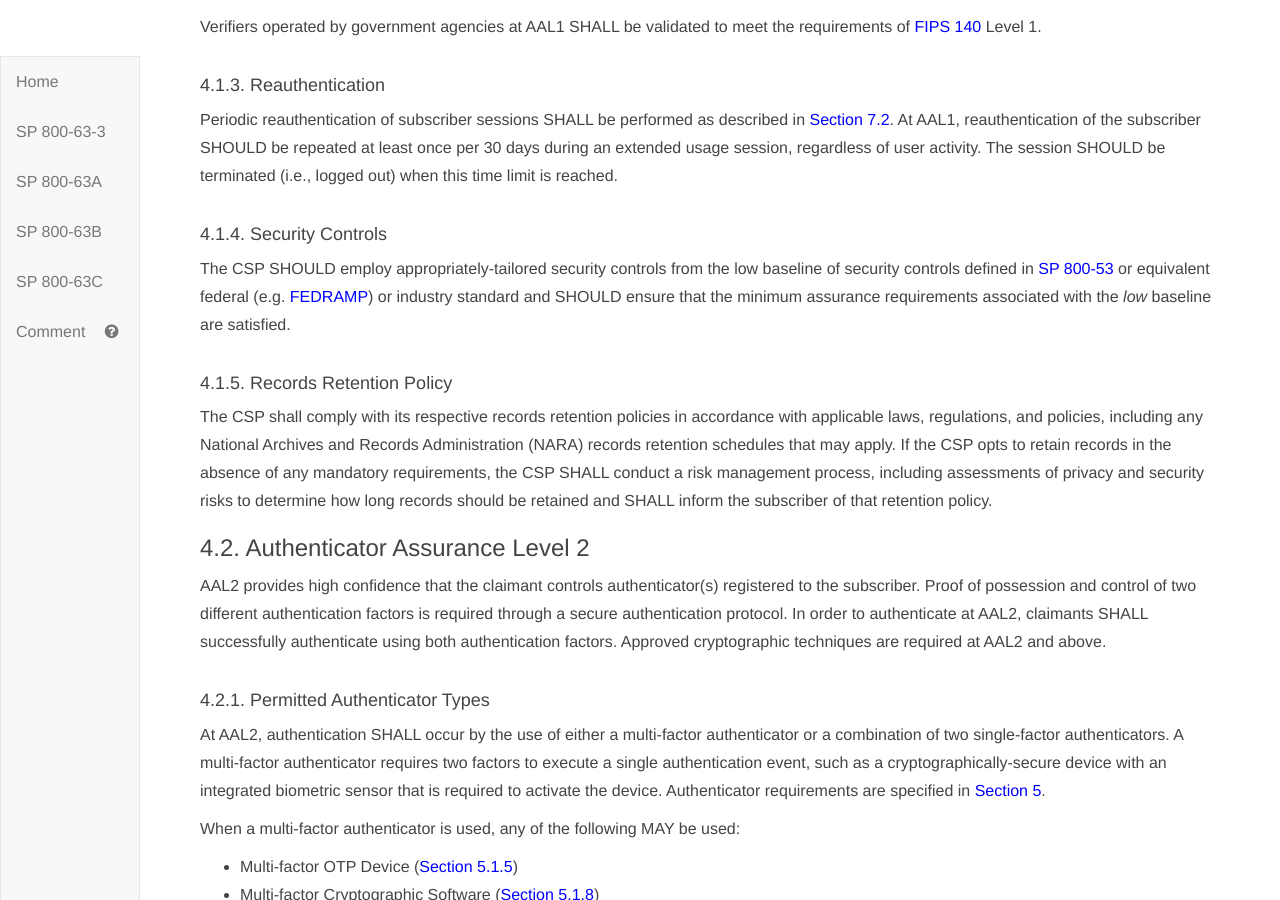
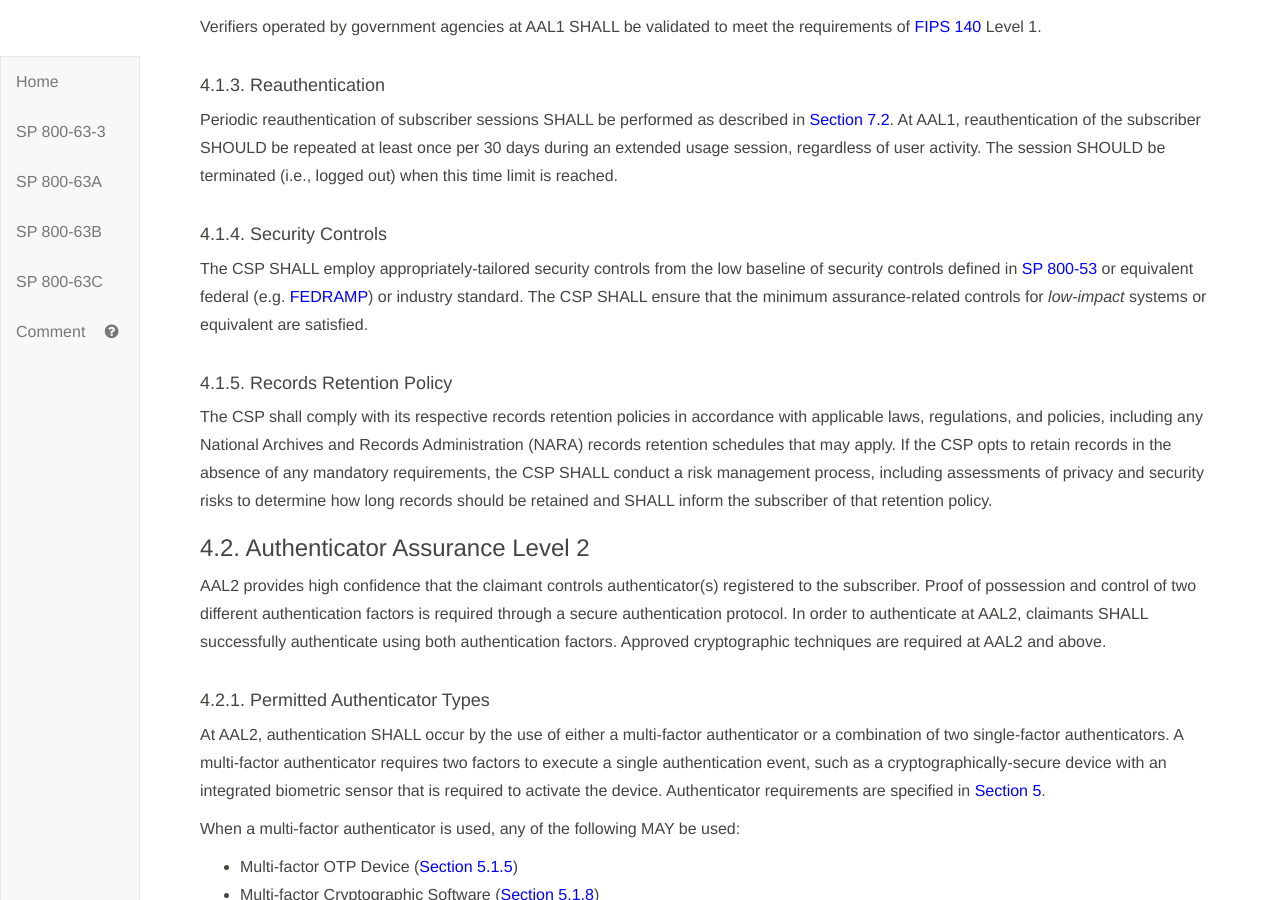
Before and after one commit to usnistgov/800-63-3, a Jekyll site: the page built from sp800-63b/sec4_aal.md, in a window 1280 px wide and 900 px high, scrolled down 1146 px. Built offline with Jekyll 4.4.1, drawn with Linux system fonts in a browser that asks for light colours; our own code applies the rules of GitHub Pages for plain Markdown files; some of the changed text lies outside the part shown.

Commit message:
Update sec4_aal.md

```diff
--- a/sp800-63b/sec4_aal.md
+++ b/sp800-63b/sec4_aal.md
@@ -44,7 +44,7 @@
 
 #### 4.1.4. Security Controls
 
-The CSP SHOULD employ appropriately-tailored security controls from the low baseline of security controls defined in [SP 800-53](#SP800-53) or equivalent federal (e.g. [FEDRAMP](#FEDRAMP)) or industry standard and SHOULD ensure that the minimum assurance requirements associated with the *low* baseline are satisfied.
+The CSP SHALL employ appropriately-tailored security controls from the low baseline of security controls defined in [SP 800-53](#SP800-53) or equivalent federal (e.g. [FEDRAMP](#FEDRAMP)) or industry standard. The CSP SHALL ensure that the minimum assurance-related controls for *low-impact* systems or equivalent are satisfied.
 
 #### <a name="aal1records"></a> 4.1.5. Records Retention Policy
 
@@ -94,7 +94,7 @@
 
 #### 4.2.4. Security Controls
 
-The CSP SHALL employ appropriately-tailored security controls from the moderate baseline of security controls defined in [SP 800-53](#SP800-53) or equivalent federal (e.g., [FEDRAMP](#FEDRAMP)) or industry standard and SHOULD ensure that the minimum assurance requirements associated with the *moderate* baseline are satisfied.
+The CSP SHALL employ appropriately-tailored security controls from the moderate baseline of security controls defined in [SP 800-53](#SP800-53) or equivalent federal (e.g., [FEDRAMP](#FEDRAMP)) or industry standard. The CSP SHALL ensure that the minimum assurance-related controls for *moderate-impact* systems or equivalent are satisfied.
 
 #### <a name="aal2records"></a> 4.2.5. Records Retention Policy
 
@@ -135,7 +135,7 @@
 
 #### 4.3.4. Security Controls
 
-The CSP SHALL employ appropriately-tailored security controls from the high baseline of security controls defined in [SP 800-53](#SP800-53) or an equivalent federal (e.g., [FEDRAMP](#FEDRAMP)) or industry standard and SHOULD ensure that the minimum assurance requirements associated with the *high* baseline are satisfied.
+The CSP SHALL employ appropriately-tailored security controls from the high baseline of security controls defined in [SP 800-53](#SP800-53) or an equivalent federal (e.g., [FEDRAMP](#FEDRAMP)) or industry standard. The CSP SHALL ensure that the minimum assurance-related controls for *high-impact* systems or equivalent are satisfied.
 
 #### <a name="aal3records"></a> 4.3.5. Records Retention Policy
 
```
